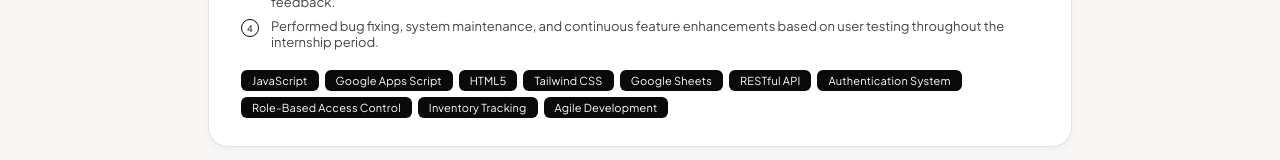
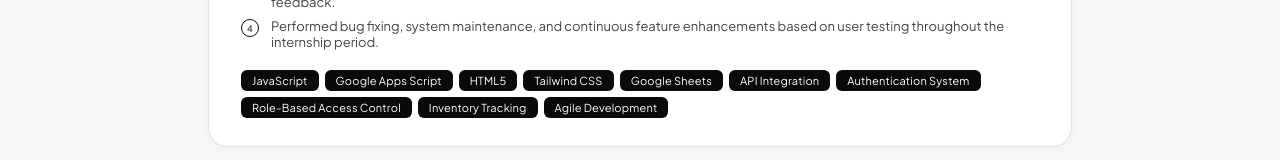
Before and after one commit to Ahraina/Portfolio-Thanarat, a React (Vite) app: page / in a window 1280 px wide. Both pictures are taken after a click on the button "EXPERIENCE". Shown: the part 506-666 px from the top of the page. Built offline with nearby package versions, Linux system fonts and the light colour scheme.

Commit message:
Update InternshipPage.jsx

```diff
--- a/src/pages/InternshipPage.jsx
+++ b/src/pages/InternshipPage.jsx
@@ -14,7 +14,7 @@ const INTERNS = [
       'Gathered user requirements from IT Support staff and improved system workflows based on operational needs and feedback.',
       'Performed bug fixing, system maintenance, and continuous feature enhancements based on user testing throughout the internship period.',
     ],
-    techs: ['JavaScript','Google Apps Script','HTML5','Tailwind CSS','Google Sheets','RESTful API','Authentication System','Role-Based Access Control','Inventory Tracking','Agile Development'],
+    techs: ['JavaScript','Google Apps Script','HTML5','Tailwind CSS','Google Sheets','API Integration','Authentication System','Role-Based Access Control','Inventory Tracking','Agile Development'],
   },
   {
     company: 'IT Support & Network Technician Intern',
```
